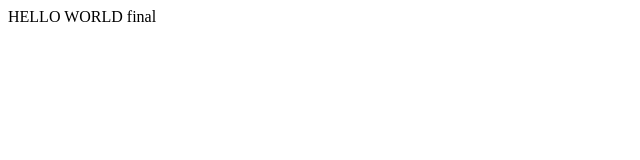
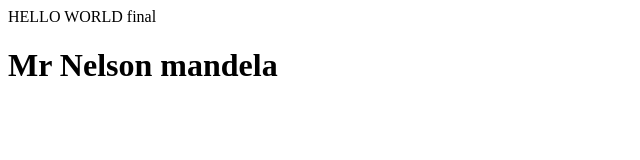
Before and after one commit to MICHAELMUNAVU83/tribute, a plain HTML site: page index.html in a window 1280 px wide. Shown: the whole page, without its empty margins (0-640 px from the left). Drawn offline with Linux system fonts and the light colour scheme.

Commit message:
added main and title

```diff
--- a/index.html
+++ b/index.html
@@ -1,34 +1,35 @@
 <!DOCTYPE html>
 <html lang="en">
+
 <head>
     <meta charset="UTF-8">
     <meta http-equiv="X-UA-Compatible" content="IE=edge">
     <meta name="viewport" content="width=device-width, initial-scale=1.0">
     <title>Document</title>
 </head>
+
 <body>
     HELLO WORLD final
 
 
 
 </body>
+
 </html>
 
 
 <script src="https://cdn.freecodecamp.org/testable-projects-fcc/v1/bundle.js"></script>
 
-<!--
 
-Hello Camper!
 
-For now, the test suite only works in Chrome!
-Please read the README below in the JS Editor before beginning.
-Feel free to delete this message once you have read it.
-Good luck and Happy Coding!
 
-- The freeCodeCamp Team
 
--->
-<script  src="js/index.js"></script>
+<main id="main">
+   <h1 id="title">Mr Nelson mandela</h1>
+
+
+</main>
+<script src="js/index.js"></script>
 </body>
+
 </html>
```
